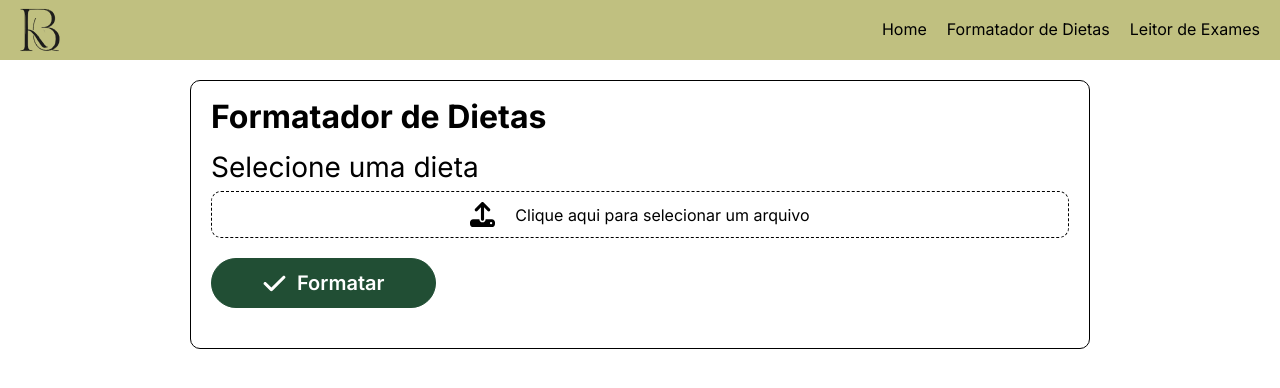
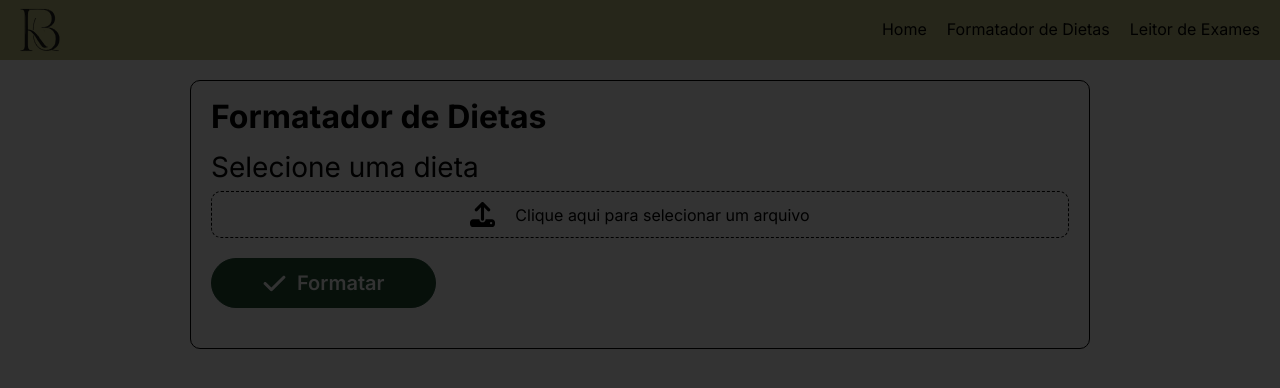
Before and after one commit to CaioCouto/formatador-dieta-web, a React (Vite) app: page /formatador in a window 1280 px wide. Shown: the top 388 px of the page. Built offline with nearby package versions, Linux system fonts and the light colour scheme.

Commit message:
removed unnecessary stuff

```diff
--- a/src/components/Backdrop/Backdrop.jsx
+++ b/src/components/Backdrop/Backdrop.jsx
@@ -1,11 +1,8 @@
-import { Children } from "react";
 import styles from './styles.module.css';
 
-export default function Backdrop({ className, onClick, ref, children }) {
+export default function Backdrop({ onClick }) {
 
   return (
-    <div className={ `${styles['backdrop']} ${className}` } onClick={ onClick } ref={ ref }>
-      { children }
-    </div>
+    <div className={ styles['backdrop'] } onClick={ onClick }></div>
   );
 }
```
